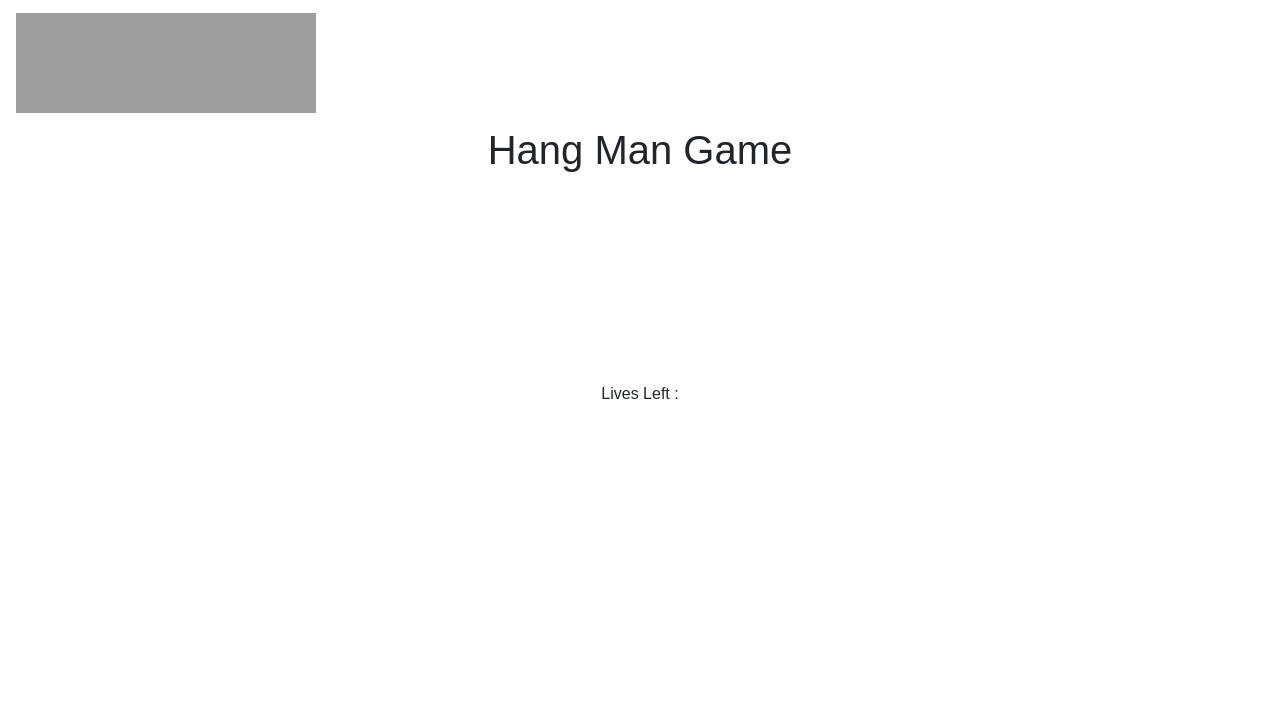
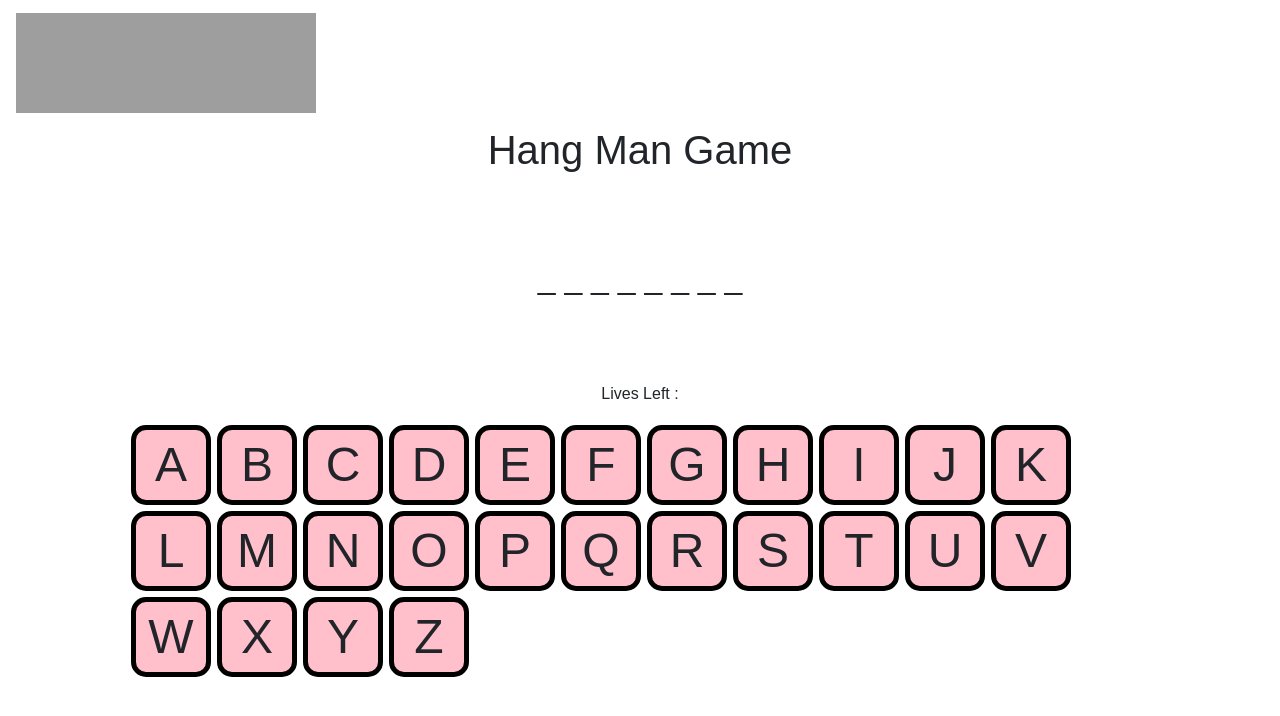
Before and after one commit to YuHeng26/YuHeng26.github.io, a plain HTML site: page index.html in a window 1280 px wide. Drawn offline with nearby package versions, Linux system fonts and the light colour scheme; files that its build step writes are made by us from their sources; grey boxes are pictures that could not be loaded.

Commit message:
Update index.html

```diff
--- a/index.html
+++ b/index.html
@@ -8,7 +8,7 @@
     <!-- Bootstrap CSS -->
     <title>Hang Man Game</title>
     <link rel="stylesheet" href="https://maxcdn.bootstrapcdn.com/bootstrap/4.0.0/css/bootstrap.min.css" integrity="sha384-Gn5384xqQ1aoWXA+058RXPxPg6fy4IWvTNh0E263XmFcJlSAwiGgFAW/dAiS6JXm" crossorigin="anonymous">
-    <link rel="stylesheet" href="./css/styles.css"/>
+    <link rel="stylesheet" href="styles.css"/>
   </head>
   <body>
     <nav class="navbar navbar-expand-lg navbar-white bg-white">
@@ -40,7 +40,7 @@
     <script src="https://code.jquery.com/jquery-3.2.1.slim.min.js" integrity="sha384-KJ3o2DKtIkvYIK3UENzmM7KCkRr/rE9/Qpg6aAZGJwFDMVNA/GpGFF93hXpG5KkN" crossorigin="anonymous"></script>
     <script src="https://cdnjs.cloudflare.com/ajax/libs/popper.js/1.12.9/umd/popper.min.js" integrity="sha384-ApNbgh9B+Y1QKtv3Rn7W3mgPxhU9K/ScQsAP7hUibX39j7fakFPskvXusvfa0b4Q" crossorigin="anonymous"></script>
     <script src="https://maxcdn.bootstrapcdn.com/bootstrap/4.0.0/js/bootstrap.min.js" integrity="sha384-JZR6Spejh4U02d8jOt6vLEHfe/JQGiRRSQQxSfFWpi1MquVdAyjUar5+76PVCmYl" crossorigin="anonymous"></script>
-    <script src="./js/scripts.js"></script>
+    <script src="scripts.js"></script>
 
   </body>
 </html>
```
